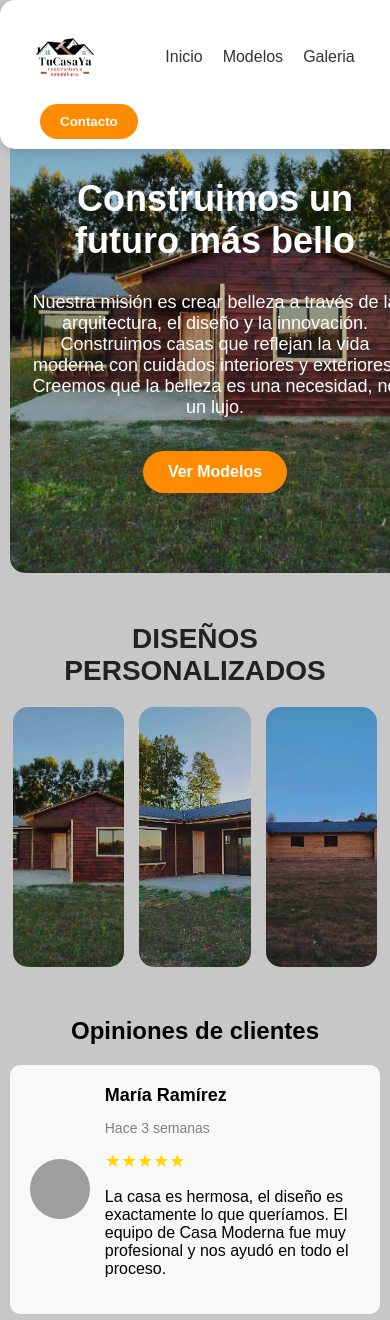
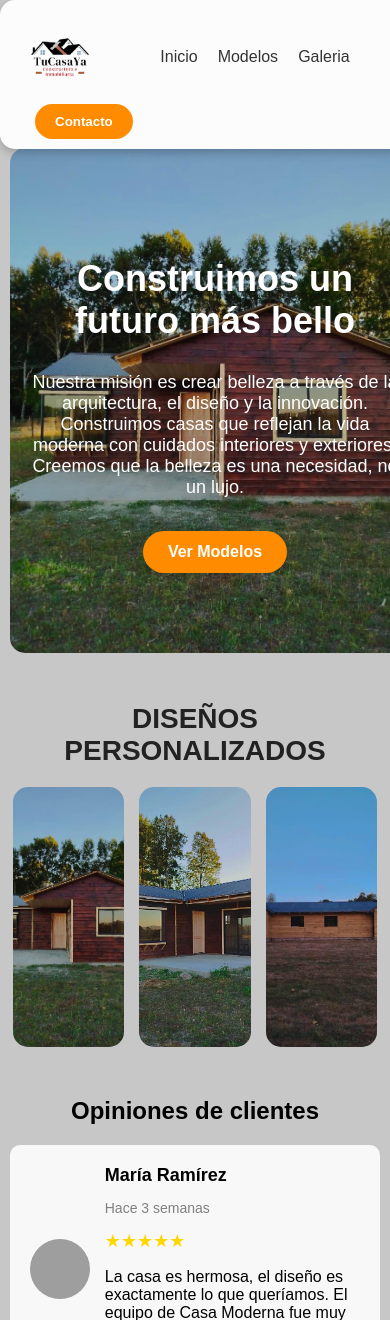
Before and after one commit to Desh22/Pagina_Casas.github.io, a PHP site: page /planos.html in a window 390 px wide; the page is wider, and only the part inside the window is pictured. Shown: the top 1320 px of that part. Run offline with PHP 8.4, Linux system fonts and the light colour scheme; grey boxes are pictures that could not be loaded.

Commit message:
Update planos.css

```diff
--- a/planos.css
+++ b/planos.css
@@ -225,17 +225,33 @@ nav ul li a:hover {
 }
 
 /* RESPONSIVE DESIGN */
+
+/* Header fijo en móviles */
 @media (max-width: 768px) {
     header {
         position: fixed;
         width: 100%;
         top: 0;
         left: 0;
+        z-index: 1000;
+        background-color: rgba(255, 255, 255, 0.95);
+        padding: 10px 15px;
+        box-shadow: 0px 4px 10px rgba(0, 0, 0, 0.2);
+    }
+
+    /* Ajuste para que el contenido no quede oculto detrás del header */
+    body {
+        padding-top: 80px;
     }
 }
 
+/* Header sticky en PC */
 @media (min-width: 769px) {
     header {
         position: sticky;
+        top: 0;
+        z-index: 1000;
+        background: white;
+        box-shadow: 0px 4px 10px rgba(0, 0, 0, 0.1);
     }
 }
```
